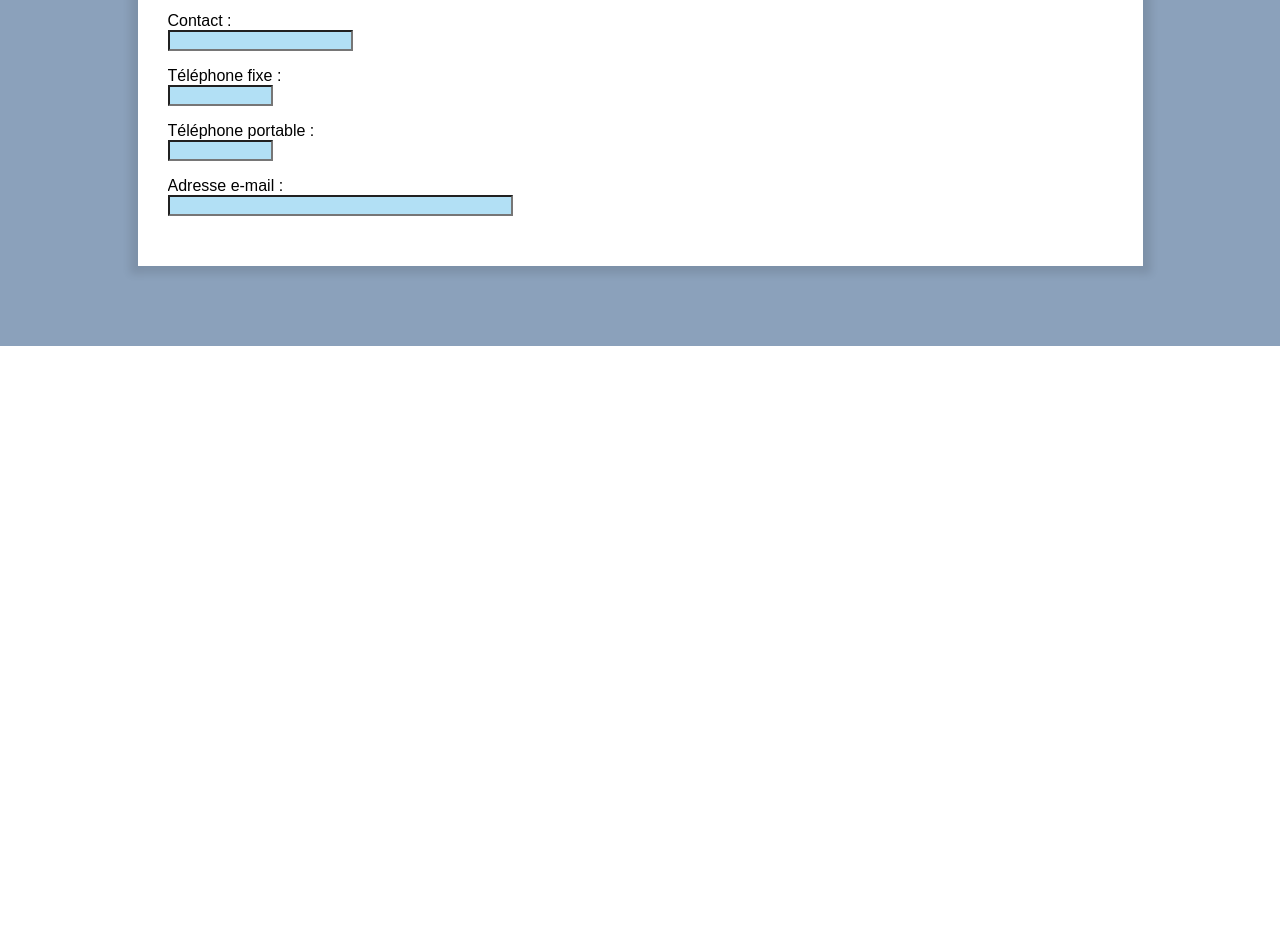
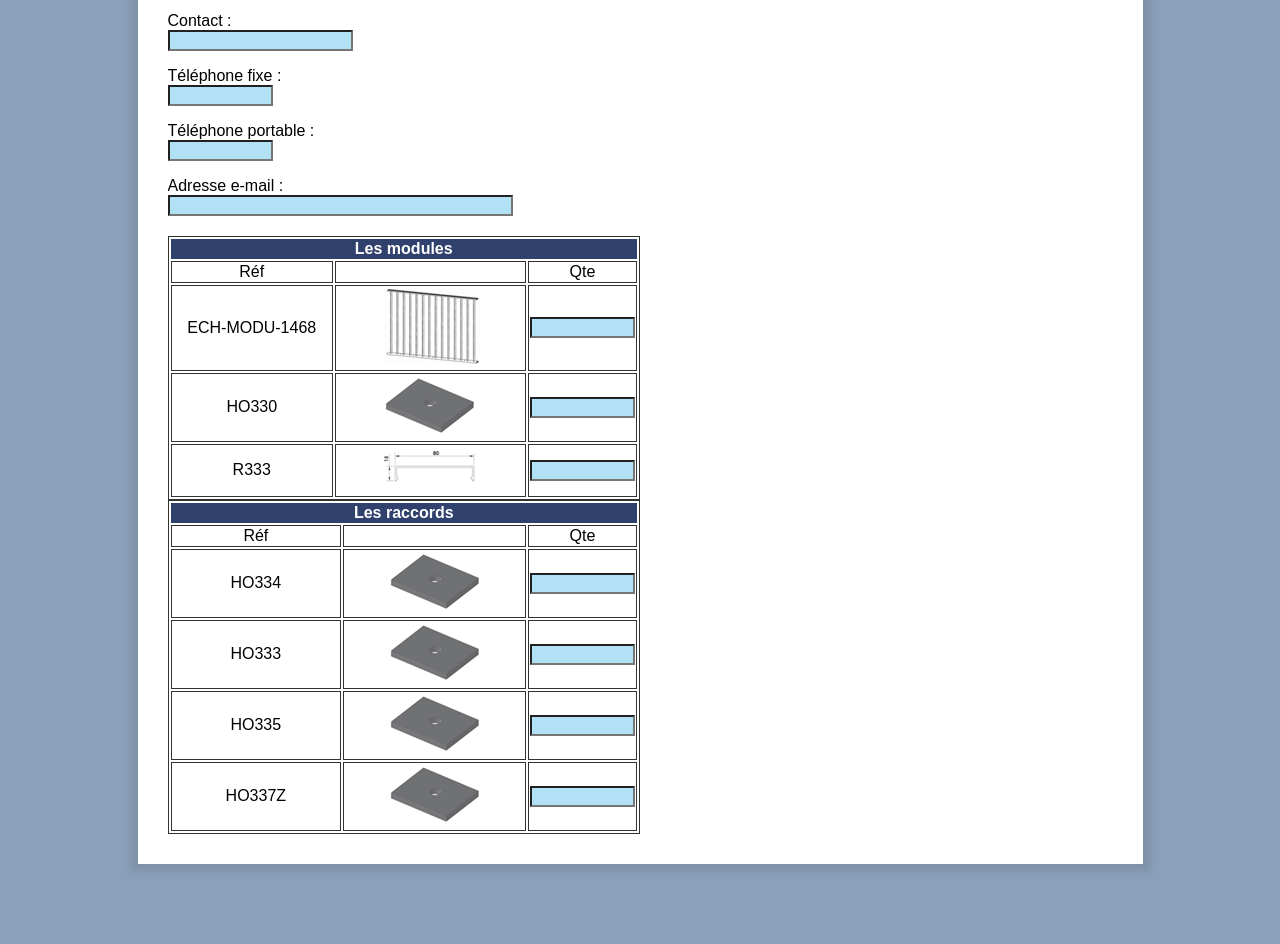
Before and after one commit to horizal/modural, a PHP site: page / in a window 1280 px wide. Shown: the part 1440-2384 px from the top of the page. Before the commit the page ends 1786 px from the top, so only its background shows below. Run offline with PHP 8.4, Linux system fonts and the light colour scheme.

Commit message:
Add files via upload

```diff
--- a/index.html
+++ b/index.html
@@ -44,21 +44,76 @@
                         <p>Téléphone portable :<br><input style="background-color:#b2e0f5; color:#000000;" type="tel" id="telmobile" name="telmobile" required minlength="10" maxlength="10" size="10"></p>
                         <p>Adresse e-mail :<br><input style="background-color:#b2e0f5; color:#000000;" type="email" id="mailsociete" name="mailsociete" required minlength="4" maxlength="40" size="40"></p>
                     </div>
-                </div>
+            </div>
+                <table>
+                    <thead>
+                        <tr>
+                            <th colspan="3">Les modules</th>
+                        </tr>
+                    </thead>
+                    <tbody>
+                        <tr>
+                            <td>Réf</td>
+                            <td></td>
+                            <td>Qte</td>
+                        </tr>
+                        <tr>
+                            <td>ECH-MODU-1468</td>
+                            <td><img src="image045.png"></h2> </td>
+                            <td><input style="background-color:#b2e0f5; color:#000000;" type="text" id="QTEECH" name="QTEECH" required minlength="1" maxlength="4" size="10"></td>
+                        </tr>
+                        <tr>
+                            <td>HO330</td>
+                            <td><img src="image048.png"></h2> </td>
+                            <td><input style="background-color:#b2e0f5; color:#000000;" type="text" id="QTEHO330" name="QTEHO330" required minlength="1" maxlength="4" size="10"></td>
+                        </tr>
+                        <tr>
+                            <td>R333</td>
+                            <td><img src="image052.png"></h2> </td>
+                            <td><input style="background-color:#b2e0f5; color:#000000;" type="text" id="QTER333" name="QTER333" required minlength="1" maxlength="4" size="10"></td>
+                        </tr>
+                    </tbody>
+                </table>
+                <table>
+                    <thead>
+                        <tr>
+                            <th colspan="3">Les raccords</th>
+                        </tr>
+                    </thead>
+                    <tbody>
+                        <tr>
+                            <td>Réf</td>
+                            <td></td>
+                            <td>Qte</td>
+                        </tr>
+                        <tr>
+                            <td>HO334</td>
+                            <td><img src="image048.png"></h2> </td>
+                            <td><input style="background-color:#b2e0f5; color:#000000;" type="text" id="QTEHO334" name="QTEHO334" required minlength="1" maxlength="4" size="10"></td>
+                        </tr>
+                        <tr>
+                            <td>HO333</td>
+                            <td><img src="image048.png"></h2> </td>
+                            <td><input style="background-color:#b2e0f5; color:#000000;" type="text" id="QTEHO333" name="QTEHO333" required minlength="1" maxlength="4" size="10"></td>
+                        </tr>
+                        <tr>
+                            <td>HO335</td>
+                            <td><img src="image048.png"></h2> </td>
+                            <td><input style="background-color:#b2e0f5; color:#000000;" type="text" id="QTEHO335" name="QTEHO335" required minlength="1" maxlength="4" size="10"></td>
+                        </tr>
+                        <tr>
+                            <td>HO337Z</td>
+                            <td><img src="image048.png"></h2> </td>
+                            <td><input style="background-color:#b2e0f5; color:#000000;" type="text" id="QTEHO337Z" name="QTEHO337Z" required minlength="1" maxlength="4" size="10"></td>
+                        </tr>
+                    </tbody>
+                </table>
+            </div>
 
-                <!--<div class="colonne2 colonne">
-                    <div >
-                        <input type="text" id="refchantier" name="refchantier" required minlength="4" maxlength="8" size="40">
-                        <input type="text" id="societe" name="societe" required minlength="4" maxlength="8" size="20">
-                        <input type="text" id="adressesociete" name="adressesociete" required minlength="4" maxlength="8" size="20">
-                        <input type="number" id="cpsociete" name="cpsociete" required minlength="5" maxlength="5" size="20">
-                        <input type="text" id="contactsociete" name="contactsociete" required minlength="4" maxlength="8" size="20">
-                        <input type="tel" id="telfixe" name="telfixe" required minlength="8" maxlength="8" size="8">
-                        <input type="tel" id="telmobile" name="telmobile" required minlength="8" maxlength="8" size="8">
-                        <input type="email" id="mailsociete" name="mailsociete" required minlength="4" maxlength="8" size="20">
+        </div>
 
-                    </div>
-                </div>-->
+    </div>
+            <!DOCTYPE html>
                 <!--<div class="centre">
                     <img class="perso" src="image013.png">
                     <img class="perso" src="image016.png">
--- a/perso.css
+++ b/perso.css
@@ -198,3 +198,23 @@ table.pro tr {
         width: 945px;
     }
 }
+
+table,
+td {
+    border: 1px solid #333;
+    text-align: center;
+    width: 50%;
+}
+tbody {
+    background-color: rgb(255, 255, 255);
+    color: rgb(0, 0, 0);
+    text-align: center;
+    width: 50%;
+}
+thead,
+tfoot {
+    background-color: rgb(48, 65, 109);
+    color: #fff;
+    text-align: center;
+    width: 50%;
+}
```
Also changed, not shown: image045.png (added), image048.png (added), image052.png (added), image064.png (added).
